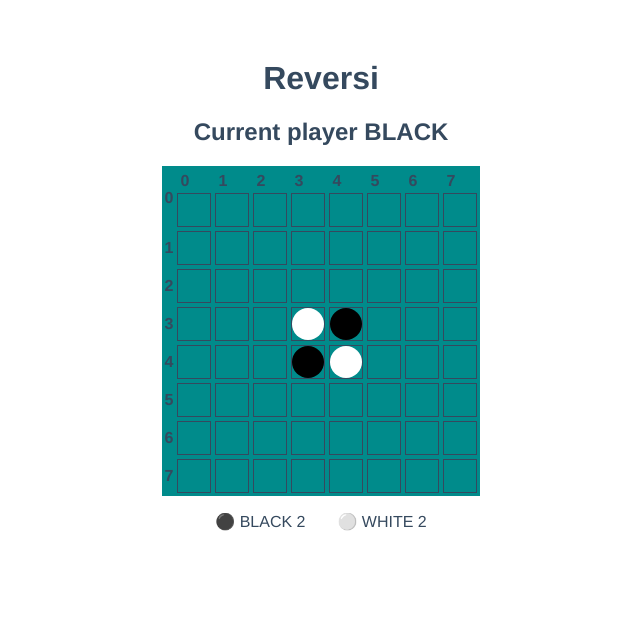
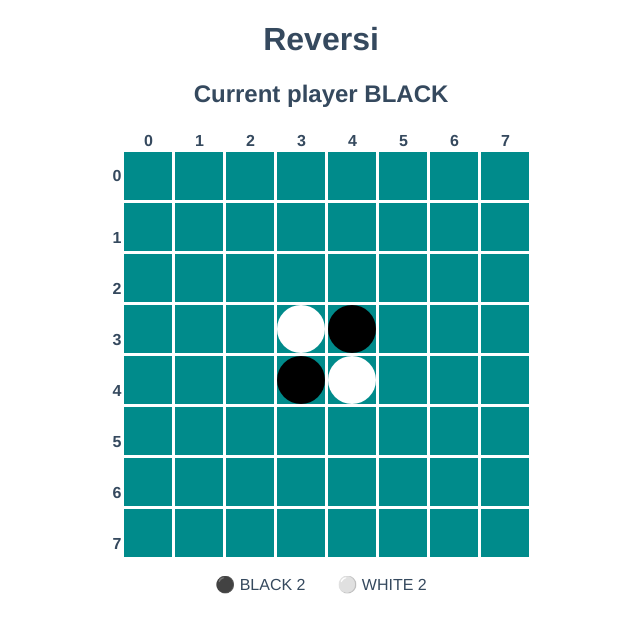
Before and after one commit to delphinemillet/Reversi, a Vue app: page / in a window 1280 px wide. Shown: the top 632 px of the page, without its empty margins (319-959 px from the left). Built offline with nearby package versions, Linux system fonts and the light colour scheme.

Commit message:
:lipstick: game ui

```diff
--- a/src/App.vue
+++ b/src/App.vue
@@ -35,7 +35,6 @@ export default {
   -moz-osx-font-smoothing: grayscale;
   text-align: center;
   color: #35495e;
-  margin-top: 60px;
 }
 
 .game {
--- a/src/components/Board.vue
+++ b/src/components/Board.vue
@@ -1,9 +1,9 @@
 <template>
   <table id="board">
     <tr v-for="(row, i) in game.state" :key="i">
-      <th>{{ i }}</th>
+      <th class="row">{{ i }}</th>
       <td v-for="(col, j) in game.state[i]" :key="j">
-        <th v-if="!i">{{ j }}</th>
+        <th class="col" v-if="!i">{{ j }}</th>
         <Tile @onClickTile="game.play(i, j)" :state="{i, j}"/>
       </td>
     </tr>
@@ -29,6 +29,12 @@ export default {
 <style>
 #board {
   margin: auto;
-  background-color: darkcyan;
+  border-spacing: 1px;
+}
+.row:first-child {
+  padding-top: calc(3em / 2);
+}
+.col {
+  display: inline-table;
 }
 </style>
--- a/src/components/Tile.vue
+++ b/src/components/Tile.vue
@@ -1,6 +1,6 @@
 <template>
   <div
-    @click="$emit('onClickTile')"
+    @click="valid = false; $emit('onClickTile')"
     @mouseenter="valid = tileValidity"
     @mouseleave="valid = false"
     :class="{ valid }"
@@ -32,13 +32,12 @@ export default {
 
 <style>
 .tile {
-  width: 2em;
-  height: 2em;
-  border: 1px solid;
+  width: 3em;
+  height: 3em;
+  background-color: darkcyan;
 }
 .valid {
-  border-color: ghostwhite;
-  background: whitesmoke;
+  cursor: pointer;
   opacity: .5;
 }
 .BLACK {
```
